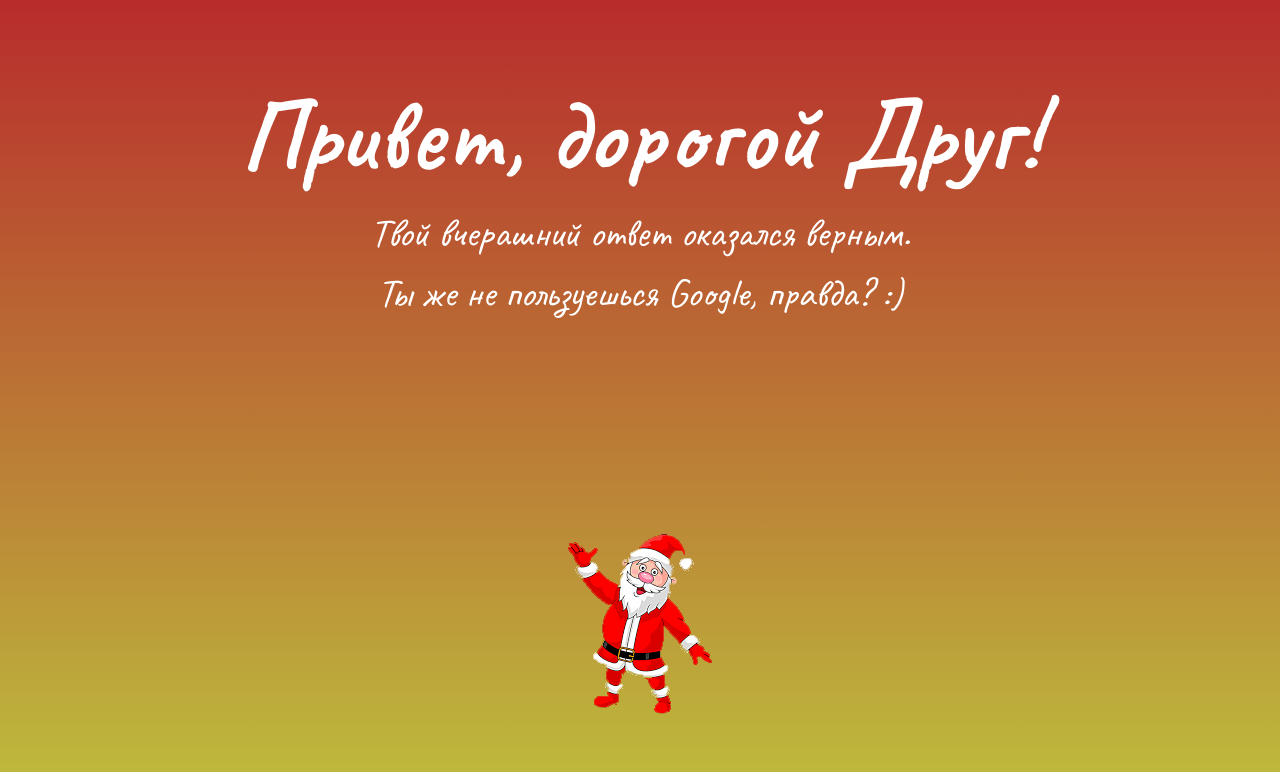
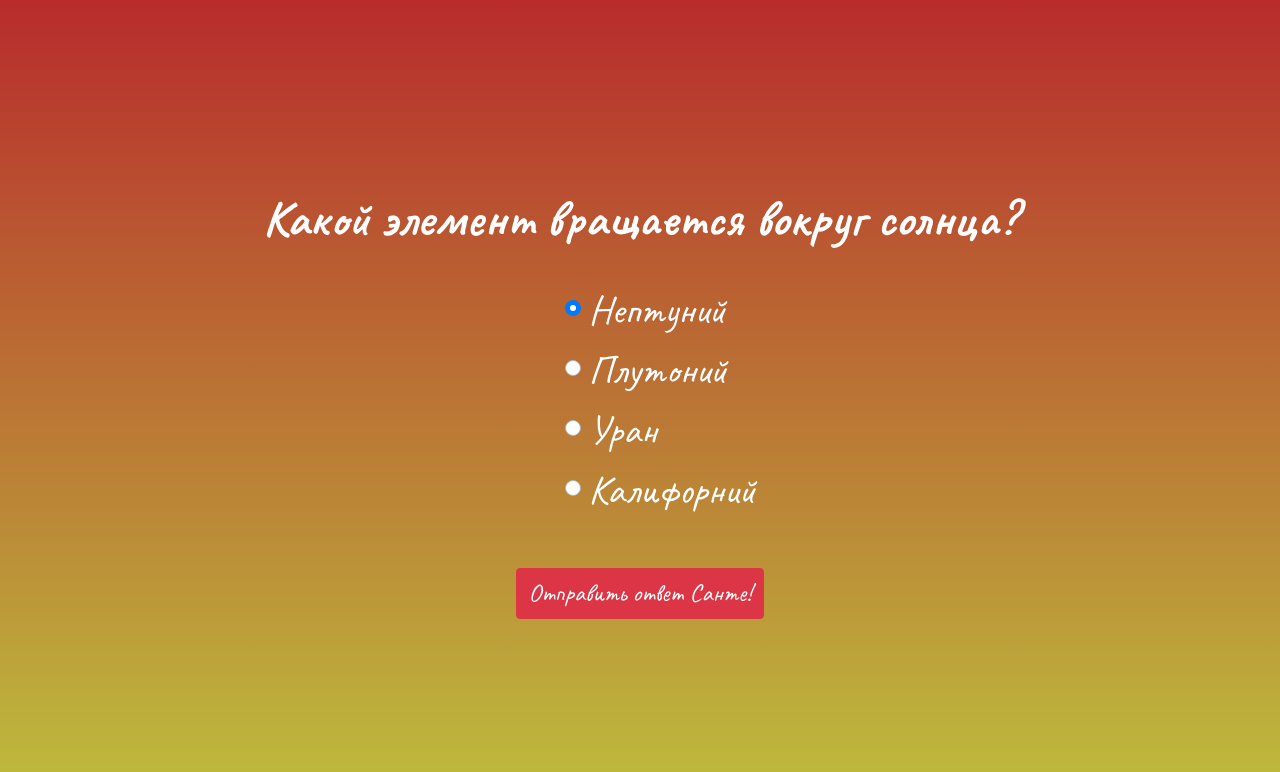
Before and after one commit to Roh7771/santaPage, a React (Create React App) app: page /santaPage/question in a window 1280 px wide. Shown: the top 772 px of the page. Built offline with nearby package versions, Linux system fonts and the light colour scheme.

Commit message:
Slash added

```diff
--- a/src/App.js
+++ b/src/App.js
@@ -14,7 +14,7 @@ function App() {
   const [isLoading, setIsLoading] = useState(false);
 
   const startHandler = () => {
-    history.push('santaPage/question');
+    history.push('/santaPage/question');
   }
 
 
@@ -42,7 +42,7 @@ function App() {
     ).catch(error => {
       console.log(error);
     });
-    history.push('santaPage/last');
+    history.push('/santaPage/last');
   }
 
   const radioHandler = (e) => {
@@ -51,10 +51,10 @@ function App() {
 
   return (
     <Switch>
-      <Route exact path='santaPage/question'>
+      <Route exact path='/santaPage/question'>
         <Question answer={answer} onChange={radioHandler} onAnswer={answerHandler} />
       </Route>
-      <Route exact path='santaPage/last'>
+      <Route exact path='/santaPage/last'>
         <LastPage isLoading={isLoading} />
       </Route>
       <MainPage onStart={startHandler} />
--- a/src/index.js
+++ b/src/index.js
@@ -9,9 +9,9 @@ import { Route, BrowserRouter as Router, Redirect } from 'react-router-dom';
 const routing = (
   <Router>
     <Route path='/'>
-      {localStorage.getItem('test-5') ? <Redirect to="santaPage/warning" /> : <App />}
+      {localStorage.getItem('test-5') ? <Redirect to="/santaPage/warning" /> : <App />}
     </Route>
-    <Route exact path='santaPage/warning'>
+    <Route exact path='/santaPage/warning'>
       <Warning />
     </Route>
   </Router>
```
